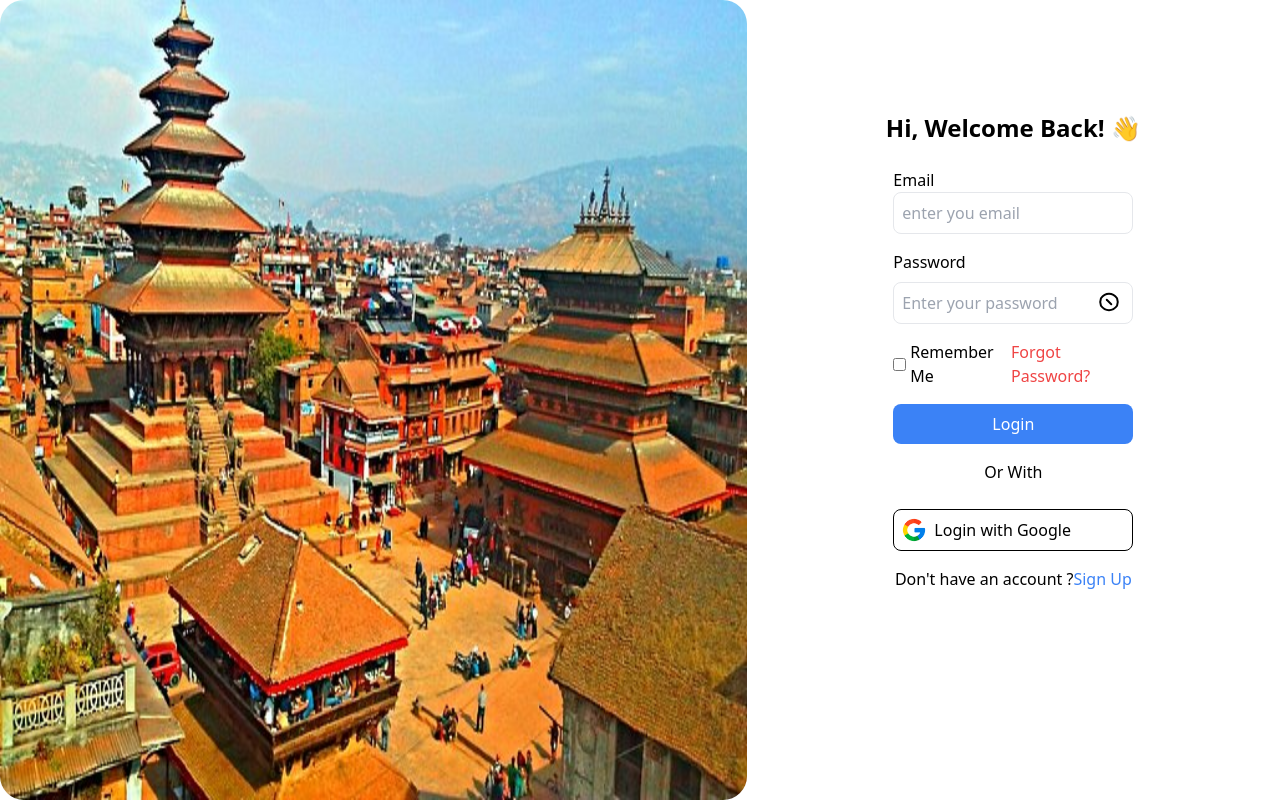
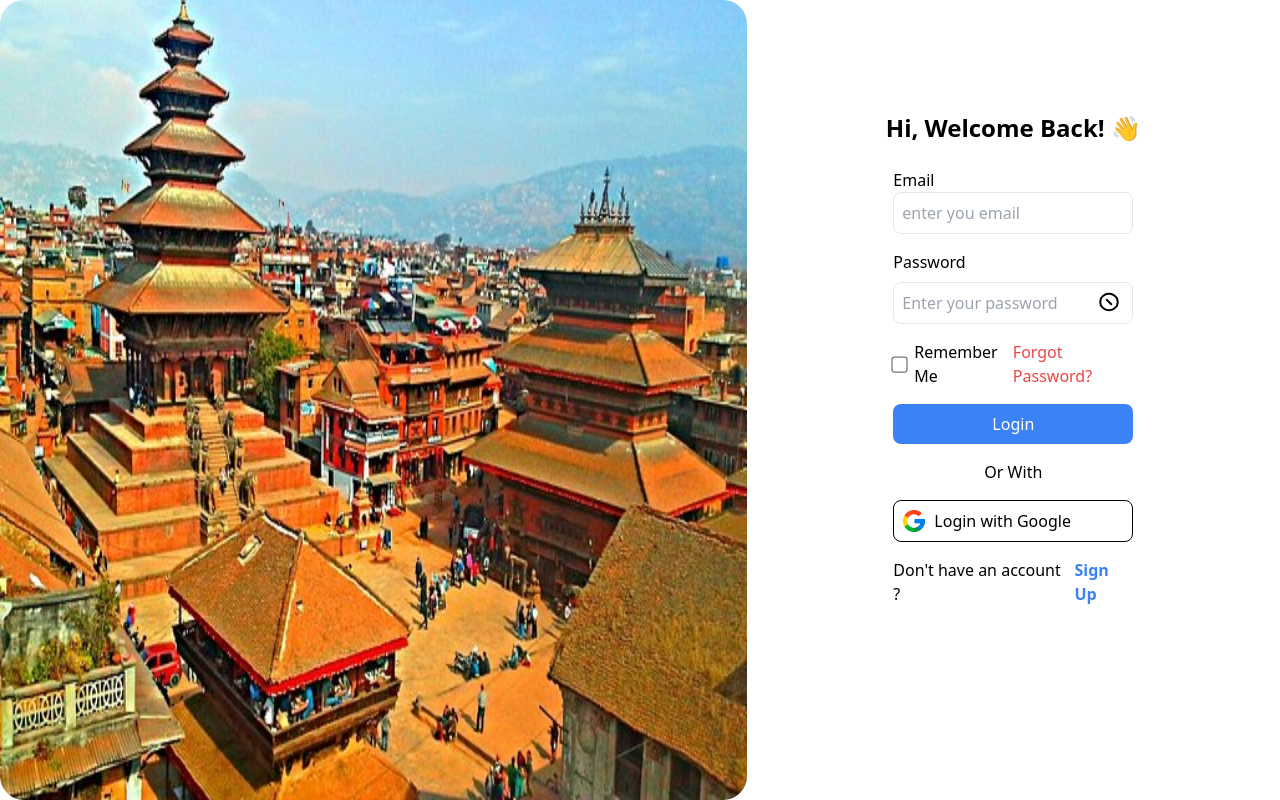
Before and after one commit to presabkhadka/final-year-project, a React (Vite) app in the folder client/: page /login in a window 1280 px wide. Built offline with nearby package versions, Linux system fonts and the light colour scheme.

Commit message:
spacing fix

```diff
--- a/client/src/pages/login.tsx
+++ b/client/src/pages/login.tsx
@@ -76,8 +76,13 @@ function Login() {
               </button>
             </div>
             <div className="flex justify-between">
-              <div className="flex gap-1 items-center">
-                <input type="checkbox" name="rememberme" id="rememberme" />
+              <div className="flex gap-2 items-center">
+                <input
+                  type="checkbox"
+                  name="rememberme"
+                  id="rememberme"
+                  className="scale-125"
+                />
                 <label>Remember Me</label>
               </div>
               <p className="text-red-500">Forgot Password?</p>
@@ -87,7 +92,6 @@ function Login() {
             </button>
             <div className="flex flex-col items-center gap-2">
               <p>Or With</p>
-              <hr />
             </div>
             <button className="flex items-center gap- border border-black p-2 rounded-lg">
               <img src="../../public/google.png" alt="logo" className="h-6" />
@@ -180,8 +184,13 @@ function Login() {
                 </button>
               </div>
               <div className="flex justify-between">
-                <div className="flex gap-1 items-center">
-                  <input type="checkbox" name="rememberme" id="rememberme" />
+                <div className="flex gap-2 items-center">
+                  <input
+                    type="checkbox"
+                    name="rememberme"
+                    id="rememberme"
+                    className="scale-125"
+                  />
                   <label>Remember Me</label>
                 </div>
                 <p className="text-red-500">Forgot Password?</p>
@@ -191,16 +200,15 @@ function Login() {
               </button>
               <div className="flex flex-col items-center gap-2">
                 <p>Or With</p>
-                <hr />
               </div>
               <button className="flex items-center gap-2 border border-black p-2 rounded-lg">
                 <img src="../../public/google.png" alt="logo" className="h-6" />
                 Login with Google
               </button>
               <div className="flex justify-center">
-                <p>
+                <p className="flex gap-2">
                   Don't have an account ?
-                  <a href="#" className="text-blue-500">
+                  <a href="#" className="text-blue-500 font-semibold">
                     Sign Up
                   </a>
                 </p>
```
